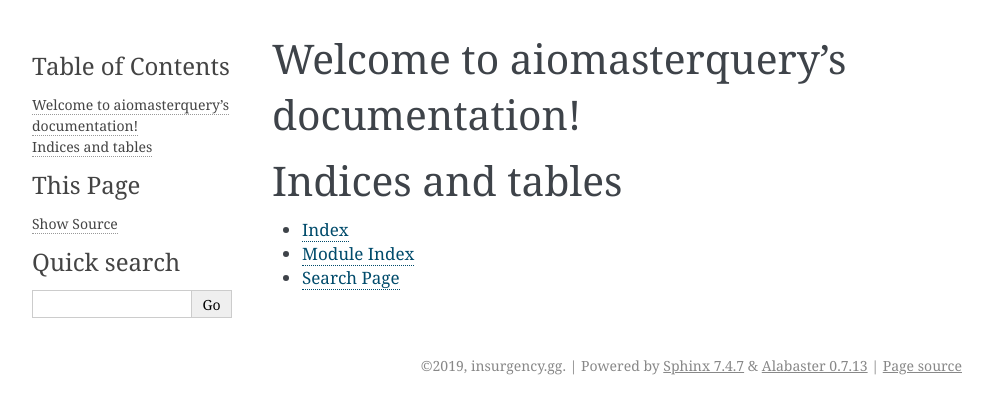
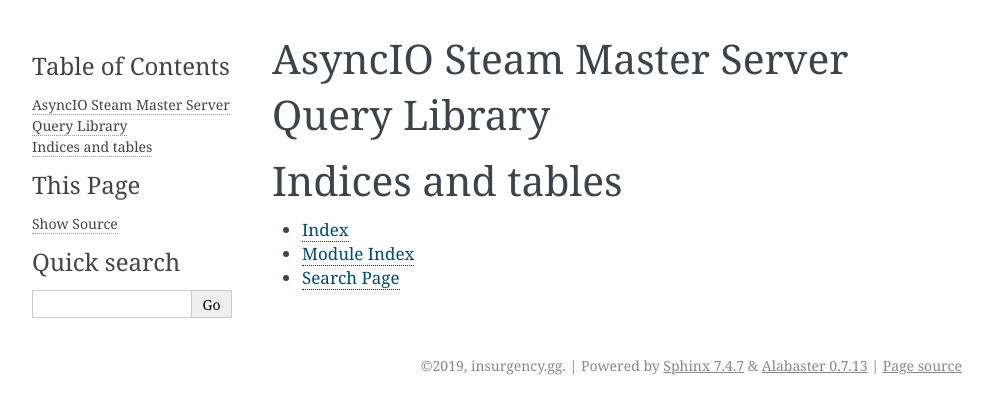
Before and after one commit to insurgency/aiomasterquery, a Sphinx documentation site: the page built from docs/index.rst, in a window 1280 px wide. Shown: the top 414 px of the page, without its empty margins (148-1141 px from the left). Built offline with Sphinx 7.4.7, drawn with Linux system fonts in a browser that asks for light colours.

Commit message:
Change documentation index title text

```diff
--- a/docs/index.rst
+++ b/docs/index.rst
@@ -1,5 +1,5 @@
-Welcome to aiomasterquery's documentation!
-==========================================
+AsyncIO Steam Master Server Query Library
+=========================================
 
 .. toctree::
    :maxdepth: 2
```
